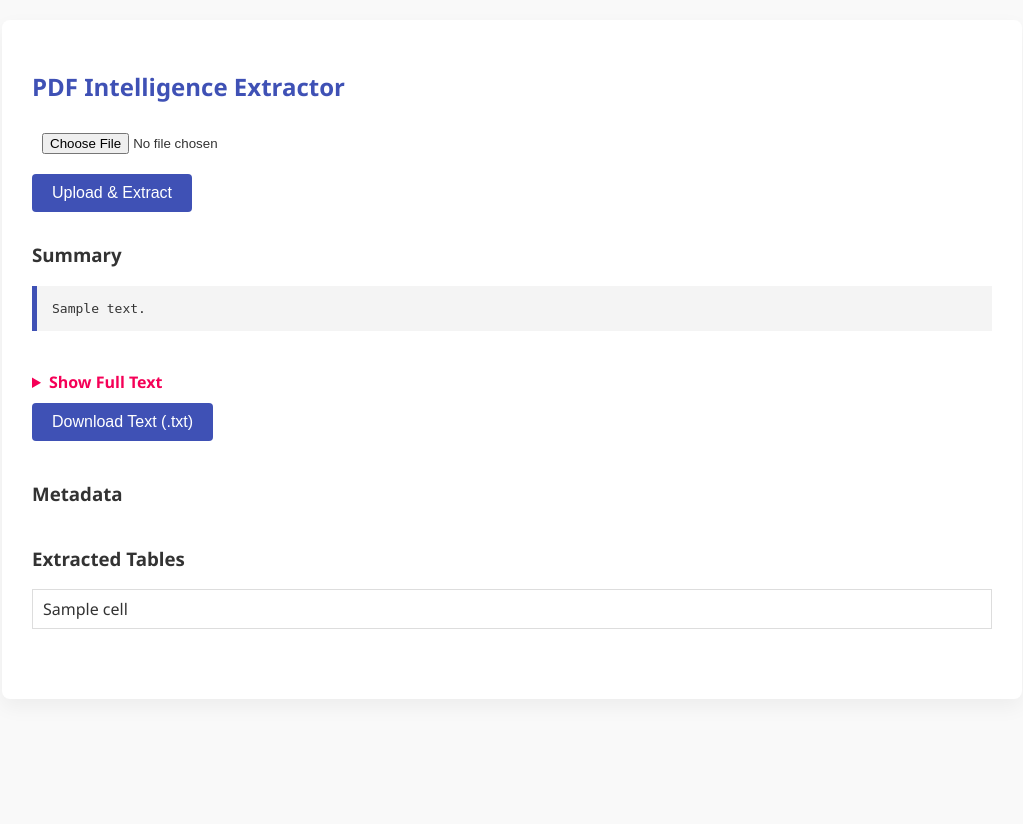
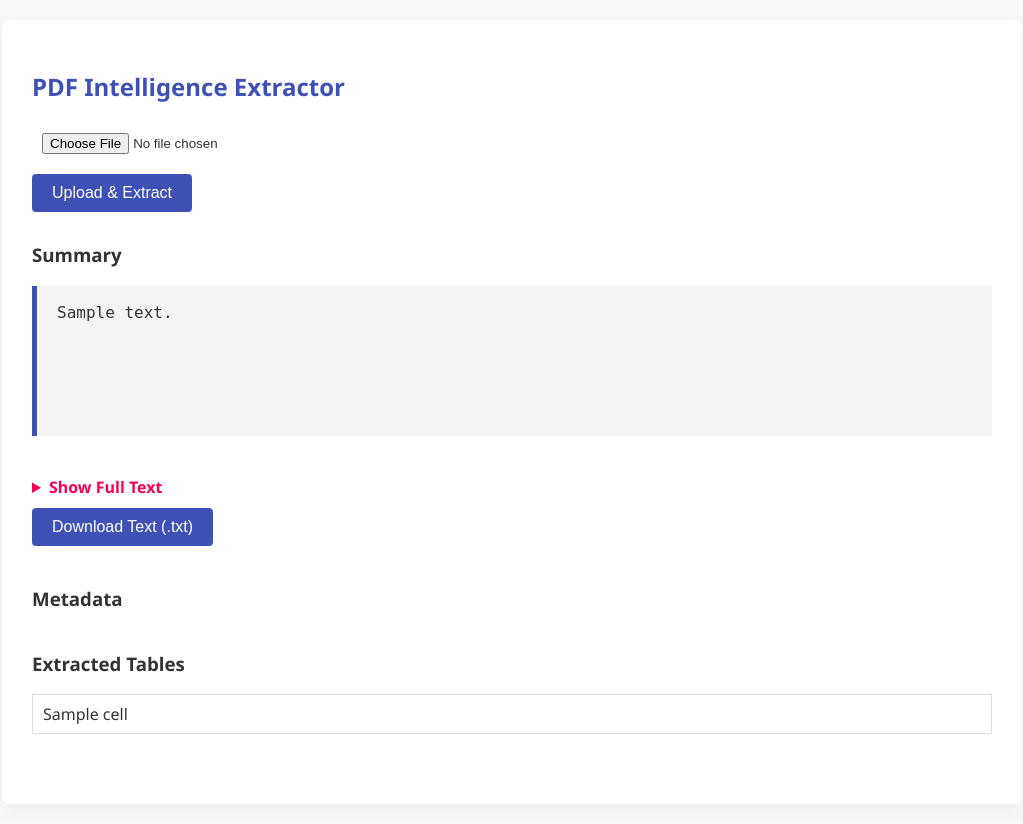
Before and after one commit to Omkaar-Kasodekar/DocMind, a FastAPI app: template templates/index.html in a window 1280 px wide. Shown: the whole page, without its empty margins (128-1151 px from the left). Before the commit the page ends 629 px from the top, so only its background shows below. Run offline with FastAPI, Linux system fonts and the light colour scheme; the template is opened without the code that fills it: most values are stand-ins (such as "Sample title", 1, 10 or a date in 2020).

Commit message:
updated UI

```diff
--- a/templates/styles.css
+++ b/design/styles.css
@@ -69,6 +69,19 @@
     color: var(--accent);
 }
 
+.summary-box {
+  background-color: #f4f4f4;
+  padding: 15px 20px;
+  border-left: 5px solid #3f51b5;
+  white-space: pre-wrap;
+  margin-top: 10px;
+  font-size: 16px;
+  line-height: 1.5;
+  overflow-x: auto;
+  min-height: 120px;
+}
+
+
 ul {
     list-style-type: none;
     padding-left: 0;
--- a/extractor.py
+++ b/extractor.py
@@ -3,6 +3,9 @@
 from sumy.parsers.plaintext import PlaintextParser
 from sumy.nlp.tokenizers import Tokenizer
 from sumy.summarizers.lsa import LsaSummarizer
+
+import nltk
+nltk.download("punkt")
 
 def extract_text_and_metadata(pdf_path):
     doc = fitz.open(pdf_path)
--- a/main.py
+++ b/main.py
@@ -4,6 +4,7 @@
 from io import BytesIO
 import os
 from extractor import extract_text_and_metadata, extract_tables, generate_summary
+from fastapi.staticfiles import StaticFiles
 
 import nltk
 try:
@@ -11,8 +12,8 @@
 except LookupError:
     nltk.download("punkt")
 
-
 app = FastAPI()
+app.mount("/design", StaticFiles(directory="design"), name="design")
 UPLOAD_DIR = "uploads"
 os.makedirs(UPLOAD_DIR, exist_ok=True)
 templates = Jinja2Templates(directory="templates")
--- a/templates/index.html
+++ b/templates/index.html
@@ -3,7 +3,9 @@
 <head>
   <meta charset="UTF-8">
   <title>PDF Intelligence Extractor</title>
-  <link rel="stylesheet" href="styles.css">
+  <link rel="stylesheet" href="/design/styles.css">
+  <link rel="icon" href="/design/favicon.ico" type="image/x-icon">
+
 </head>
 <body>
   <div class="container">
@@ -19,12 +21,13 @@
       <p class="error">{{ error }}</p>
     {% endif %}
 
-    {% if summary %}
-      <div class="section">
-        <h3>Summary</h3>
-        <pre>{{ summary }}</pre>
-      </div>
-    {% endif %}
+{% if summary %}
+  <div class="section">
+    <h3>Summary</h3>
+    <pre class="summary-box">{{ summary }}</pre>
+  </div>
+{% endif %}
+
 
     {% if text %}
       <div class="section">
```
Also changed, not shown: design/favicon.ico (added).
